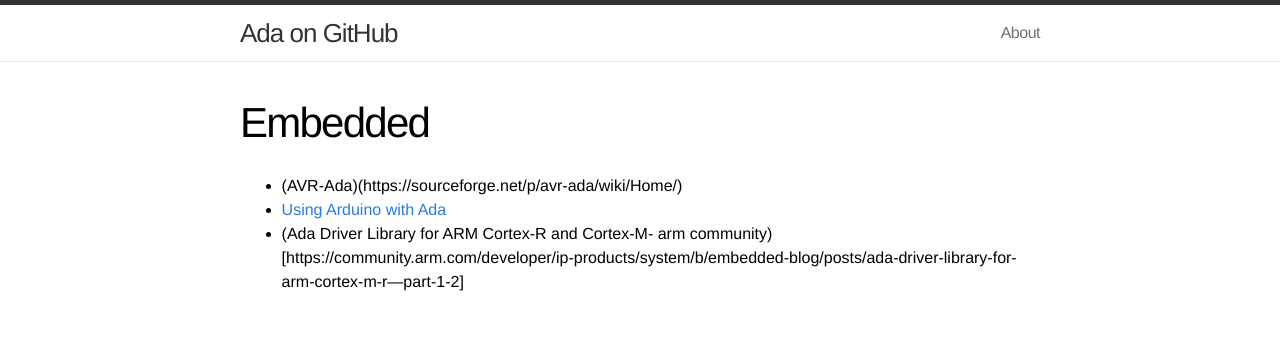
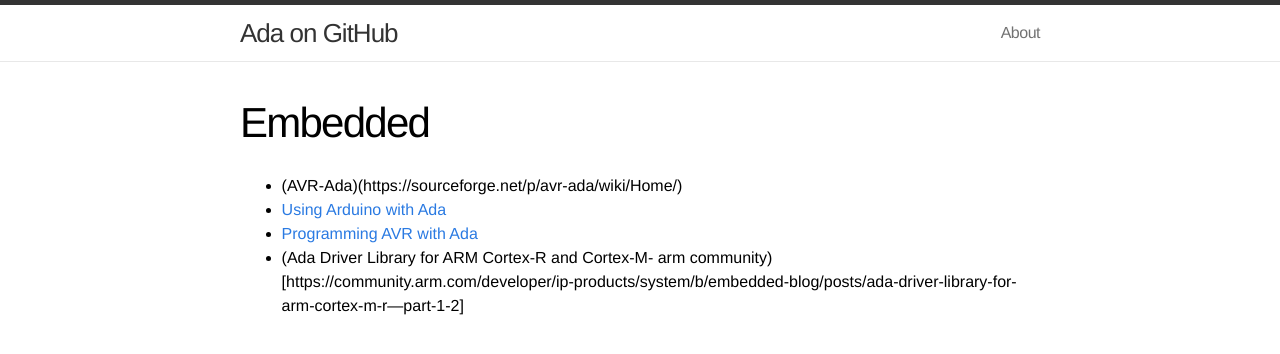
Before and after one commit to quornings/quornings.github.io, a Jekyll site: the page built from embedded.md, in a window 1280 px wide. Shown: the top 354 px of the page. Built offline with Jekyll 4.4.1, drawn with Linux system fonts in a browser that asks for light colours.

Commit message:
Add Programming AVR with Ada.

```diff
--- a/embedded.md
+++ b/embedded.md
@@ -6,4 +6,5 @@ permalink: /embedded/
 
 - (AVR-Ada)(https://sourceforge.net/p/avr-ada/wiki/Home/)
 - [Using Arduino with Ada](http://arduino.ada-language.com/building-avr-gnat-for-avr-ada.html)
+- [Programming AVR with Ada](https://wiki.kucia.net/doku.php?id=projects:avrada)
 - (Ada Driver Library for ARM Cortex-R and Cortex-M- arm community)[https://community.arm.com/developer/ip-products/system/b/embedded-blog/posts/ada-driver-library-for-arm-cortex-m-r---part-1-2]
```
